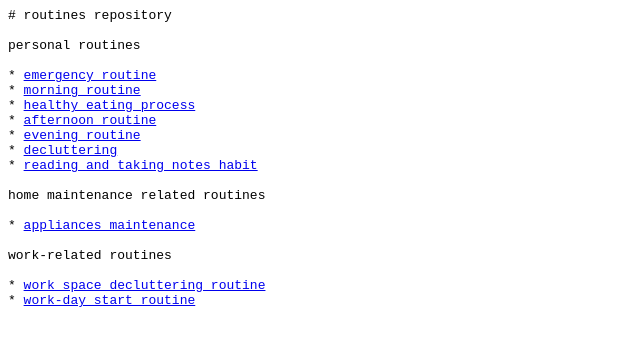
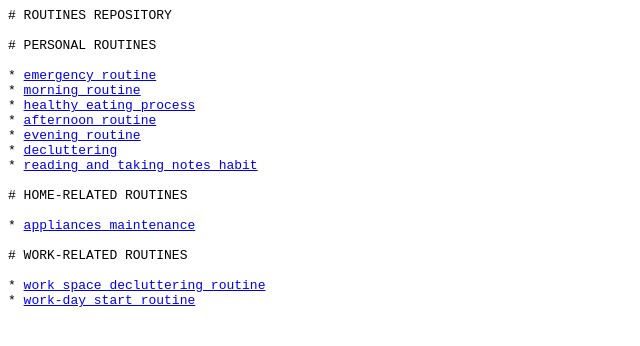
Before and after one commit to ivana-rep/routines, a plain HTML site: page index.html in a window 1280 px wide. Shown: the whole page, without its empty margins (0-640 px from the left). Drawn offline with Linux system fonts and the light colour scheme.

Commit message:
Update index.html

```diff
--- a/index.html
+++ b/index.html
@@ -1,9 +1,9 @@
 <TITLE>ivana-rep_routines</TITLE>
 <meta name="viewport" content="width=device-width, initial-scale=1.0">
 
-<PRE># routines repository
+<PRE># ROUTINES REPOSITORY
 
-personal routines
+# PERSONAL ROUTINES
 
 * <a href="personal-routines/00_emergency_routine.txt">emergency routine</a>
 * <a href="personal-routines/01_morning-routine.txt">morning routine</a>
@@ -13,11 +13,11 @@ personal routines
 * <a href="personal-routines/05_decluttering-routine.txt">decluttering</a>
 * <a href="personal-routines/06_thought-capsules-records.txt">reading and taking notes habit</a>
 
-home maintenance related routines
+# HOME-RELATED ROUTINES
 
 * <a href="home-routines/01_appliances-routine.txt">appliances maintenance</a>
 
-work-related routines
+# WORK-RELATED ROUTINES
 
 * <a href="work-routines/01_work-decluttering.txt">work space decluttering routine</a>
 * <a href="work-routines/02_work-day-start.txt">work-day start routine</a>
```
